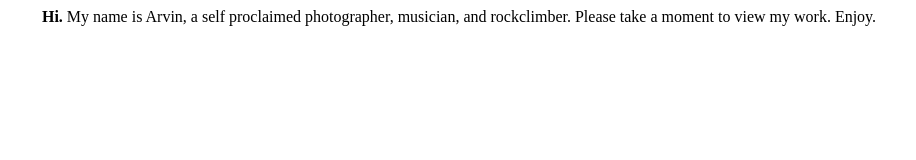
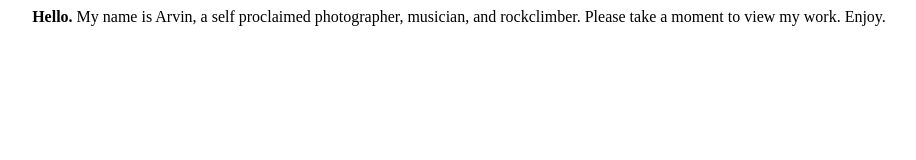
Before and after one commit to arvinmarentes/website, a plain HTML site: page index.html in a window 1280 px wide. Shown: the whole page, without its empty margins (181-1097 px from the left). Drawn offline with Linux system fonts and the light colour scheme.

Commit message:
Add index.html

```diff
--- a/index.html
+++ b/index.html
@@ -6,7 +6,7 @@
 <html>
 <body>
    <center>
-       <b>Hi.</b> My name is Arvin, a self proclaimed photographer, musician, and rockclimber. Please take a moment to view my work. Enjoy.
+       <b>Hello.</b> My name is Arvin, a self proclaimed photographer, musician, and rockclimber. Please take a moment to view my work. Enjoy.
     </center>
 </body>
 </html>
```
